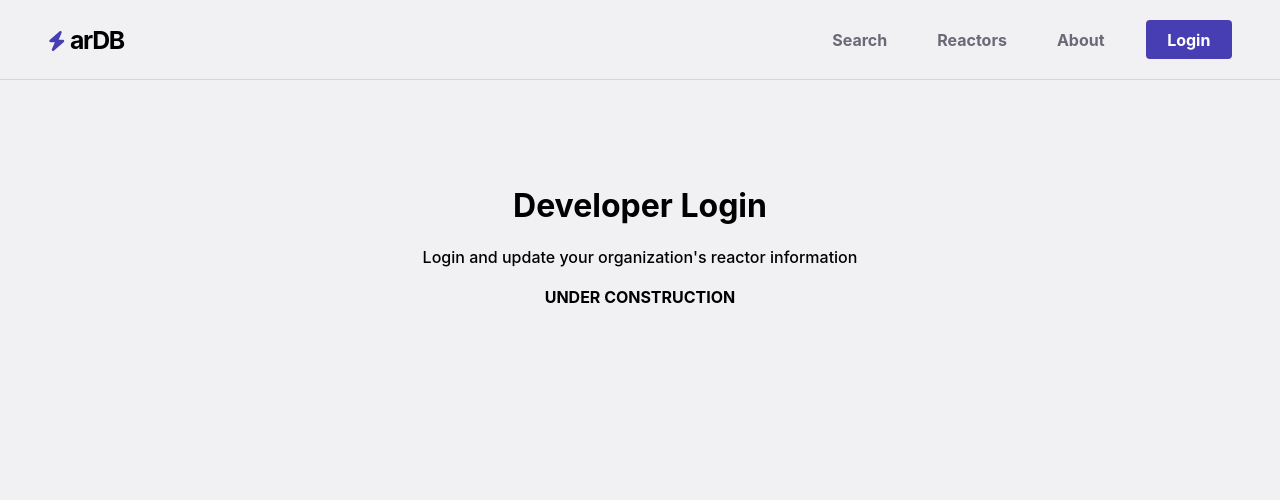
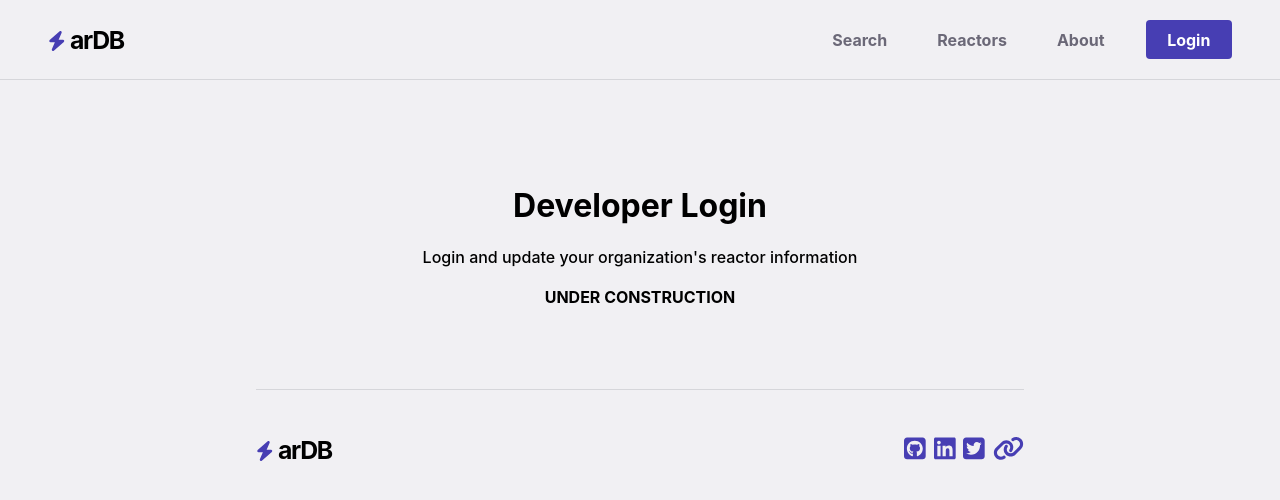
Before and after one commit to danjkim21/adv-nuclear-reactor-client, a React (Vite) app: page /dev in a window 1280 px wide. Shown: the top 500 px of the page. Built offline with nearby package versions, Linux system fonts and the light colour scheme; no server answers.

Commit message:
edited and added footer to about and login pages

```diff
--- a/package.json
+++ b/package.json
@@ -10,6 +10,7 @@
   },
   "dependencies": {
     "@fortawesome/fontawesome-svg-core": "^6.2.1",
+    "@fortawesome/free-brands-svg-icons": "^6.2.1",
     "@fortawesome/free-solid-svg-icons": "^6.2.1",
     "@fortawesome/react-fontawesome": "^0.2.0",
     "react": "^18.2.0",
--- a/src/components/Footer.jsx
+++ b/src/components/Footer.jsx
@@ -1,9 +1,41 @@
 import '../assets/App.css';
+import { Link } from 'react-router-dom';
 import { FontAwesomeIcon } from '@fortawesome/react-fontawesome';
-import { faBolt } from '@fortawesome/free-solid-svg-icons';
+import {
+  faGithubSquare,
+  faLinkedin,
+  faTwitterSquare,
+} from '@fortawesome/free-brands-svg-icons';
+import { faBolt, faLink } from '@fortawesome/free-solid-svg-icons';
 
 function Footer() {
-  return <footer className='section__footer'></footer>;
+  return (
+    <footer className='section__footer'>
+      <Link className='mainApp__link' to='/'>
+        <FontAwesomeIcon className='app__icon' icon={faBolt} /> arDB
+      </Link>
+      <div className='container__socials'>
+        <a
+          className='socials__link'
+          href='https://github.com/danjkim21/adv-nuclear-reactor-api-v2'
+        >
+          <FontAwesomeIcon className='socials__icon' icon={faGithubSquare} />
+        </a>
+        <a
+          className='socials__link'
+          href='https://www.linkedin.com/in/danieljayyoungkim/'
+        >
+          <FontAwesomeIcon className='socials__icon' icon={faLinkedin} />
+        </a>
+        <a className='socials__link' href='https://twitter.com/devdanielk'>
+          <FontAwesomeIcon className='socials__icon' icon={faTwitterSquare} />
+        </a>
+        <a className='socials__link' href='https://daniel-jkim.com/'>
+          <FontAwesomeIcon className='socials__icon' icon={faLink} />
+        </a>
+      </div>
+    </footer>
+  );
 }
 
 export default Footer;
--- a/src/pages/About.jsx
+++ b/src/pages/About.jsx
@@ -1,4 +1,5 @@
 import '../assets/App.css';
+import Footer from '../components/Footer';
 
 function About() {
   return (
@@ -56,6 +57,8 @@ function About() {
           </pre>
         </div>
       </div>
+
+      <Footer />
     </section>
   );
 }
--- a/src/pages/Login.jsx
+++ b/src/pages/Login.jsx
@@ -1,4 +1,5 @@
 import '../assets/App.css';
+import Footer from '../components/Footer';
 
 function Login() {
   return (
@@ -10,6 +11,8 @@ function Login() {
           <b>UNDER CONSTRUCTION</b>
         </p>
       </div>
+
+      <Footer />
     </div>
   );
 }
```
Also changed, not shown: src/assets/App.css, 1 other file (tests, documents, lock files or other folders).
